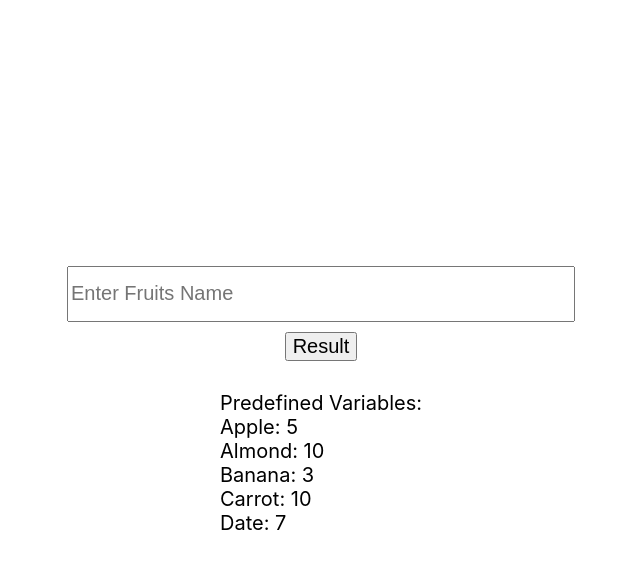
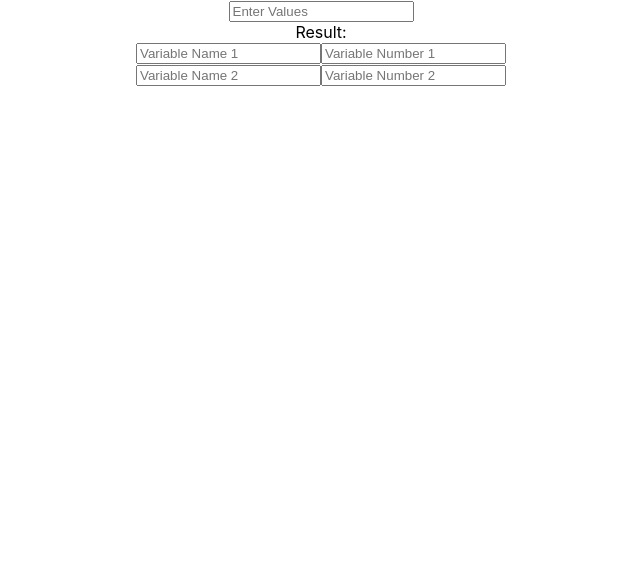
Before and after one commit to lakshaygoyal01/pry, a React (Create React App) app: page / in a window 1280 px wide. Shown: the top 568 px of the page, without its empty margins (319-959 px from the left). Built offline with nearby package versions, Linux system fonts and the light colour scheme.

Commit message:
Variables Added

```diff
--- a/src/App.css
+++ b/src/App.css
@@ -1,28 +1,38 @@
+.App {
+  text-align: center;
+}
 
-.App {
+.App-logo {
+  height: 40vmin;
+  pointer-events: none;
+}
+
+@media (prefers-reduced-motion: no-preference) {
+  .App-logo {
+    animation: App-logo-spin infinite 20s linear;
+  }
+}
+
+.App-header {
+  background-color: #282c34;
   min-height: 100vh;
   display: flex;
   flex-direction: column;
   align-items: center;
   justify-content: center;
-  font-size:20px;
-  color:black;
-
+  font-size: calc(10px + 2vmin);
+  color: white;
 }
 
-input {
-width: 500px;
-height: 50px;
-font-size: 20px;
+.App-link {
+  color: #61dafb;
 }
 
-.result{
-  font-size: 20px;
-  margin: 10px;
+@keyframes App-logo-spin {
+  from {
+    transform: rotate(0deg);
+  }
+  to {
+    transform: rotate(360deg);
+  }
 }
-
-.final_result{
-  font-size: 20px;
-  margin: 10px;
-  color: red;
-}
--- a/src/App.js
+++ b/src/App.js
@@ -3,20 +3,56 @@ import "./App.css";
 
 function App() {
   const [input, setInput] = useState("");
-  const [variables, setVariables] = useState({
-    Apple: 5,
-    Almond: 10,
-    Banana: 3,
-    Carrot: 10,
-    Date: 7,
-  }); // Predefined dummy variables
   const [result, setResult] = useState("");
   const [suggestedVariables, setSuggestedVariables] = useState([]);
+  const [variableName, setVariableName] = useState("");
+  const [variableNumber, setVariableNumber] = useState("");
+  const [variableName2, setVariableName2] = useState("");
+  const [variableNumber2, setVariableNumber2] = useState("");
+  const [variables, setVariables] = useState({
+    [variableName]: variableNumber,
+    [variableName2]: variableNumber2,
+  });
 
   const handleInputChange = (e) => {
     setInput(e.target.value);
     updateSuggestedVariables(e.target.value);
   };
+
+  const handleVariableName = (e) => {
+    setVariableName(e.target.value);
+    updateSuggestedVariables(e.target.value);
+  };
+
+  const handleVariableNumber = (e) => {
+    setVariableNumber(e.target.value);
+  };
+
+  const handleVariableName2 = (e) => {
+    setVariableName2(e.target.value);
+    updateSuggestedVariables(e.target.value);
+  };
+
+  const handleVariableNumber2 = (e) => {
+    setVariableNumber2(e.target.value);
+  };
+
+  // Update variables when input fields change
+  React.useEffect(() => {
+    setVariables({
+      [variableName]: variableNumber,
+      [variableName2]: variableNumber2,
+    });
+  }, [variableName, variableNumber, variableName2, variableNumber2]);
+
+  const handleButtonClick = (value) => {
+    setInput((prevInput) => prevInput + value);
+  };
+
+  const handleBackspace = () => {
+    setInput((prevInput) => prevInput.slice(0, -1));
+  };
+
   const calculateResult = () => {
     try {
       let expression = input;
@@ -35,15 +71,20 @@ function App() {
     }
   };
 
+  const clearInput = () => {
+    setInput("");
+    setResult("");
+  };
+
   const updateSuggestedVariables = (searchTerm) => {
     const matchingVariables = Object.keys(variables).filter((variableName) =>
-      variableName.toLowerCase().startsWith(searchTerm.toLowerCase())
+      variableName.toLowerCase().includes(searchTerm.toLowerCase())
     );
     setSuggestedVariables(matchingVariables);
   };
 
   const insertVariable = (variableName) => {
-    setInput(variableName);
+    setInput(() => variableName);
     setSuggestedVariables([]); // Clear suggestions
   };
 
@@ -54,9 +95,10 @@ function App() {
           type='text'
           value={input}
           onChange={handleInputChange}
-          placeholder='Enter Fruits Name'
+          onClick={clearInput} // Clear input value on click
+          placeholder='Enter Values'
         />
-        <div>
+        <div className='variable-suggestions'>
           {suggestedVariables.map((variableName) => (
             <button
               key={variableName}
@@ -68,18 +110,34 @@ function App() {
         </div>
       </div>
       <div className='buttons'>{/* Buttons for digits, operators, etc. */}</div>
-      <button className='result' onClick={calculateResult}>
-        Result
-      </button>
-      <p className='final_result'>{result}</p>
-
-      <div className='variables'>
-        Predefined Variables:
-        {Object.entries(variables).map(([name, value]) => (
-          <div key={name}>
-            {name}: {value}
-          </div>
-        ))}
+      <div className='result' onClick={calculateResult}>
+        Result: {result}
+      </div>
+      <input
+        type='text'
+        value={variableName}
+        placeholder='Variable Name 1'
+        onChange={handleVariableName}
+      />
+      <input
+        type='text'
+        value={variableNumber}
+        placeholder='Variable Number 1'
+        onChange={handleVariableNumber}
+      />
+      <div>
+        <input
+          type='text'
+          value={variableName2}
+          placeholder='Variable Name 2'
+          onChange={handleVariableName2}
+        />
+        <input
+          type='text'
+          value={variableNumber2}
+          placeholder='Variable Number 2'
+          onChange={handleVariableNumber2}
+        />
       </div>
     </div>
   );
```
